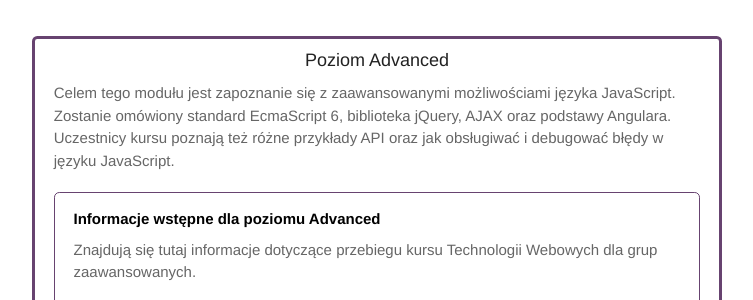
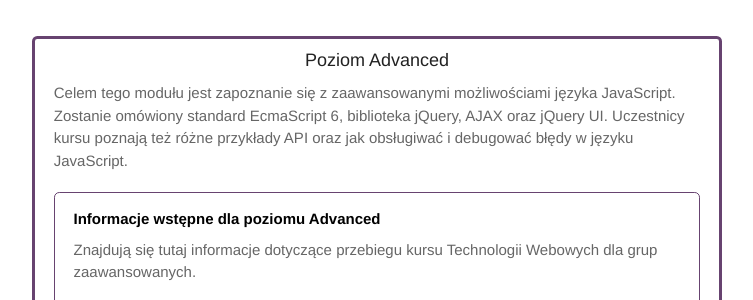
Before and after one commit to marcin-szczepanski/TWE, a Jekyll site: the page built from index.html, in a window 1280 px wide and 900 px high, scrolled down 3916 px. Shown: the part 176-476 px from the top of the window, without its empty margins (263-1016 px from the left). Built offline with Jekyll 4.4.1, drawn with Linux system fonts in a browser that asks for light colours; some web fonts are replaced.

Commit message:
Update index.html

```diff
--- a/index.html
+++ b/index.html
@@ -172,7 +172,7 @@ layout: default
             </section>
 		<section class="modules" id="advanced">
                 <div class="center h2">Poziom Advanced</div>
-                <p>Celem tego modułu jest zapoznanie się z&nbsp;zaawansowanymi możliwościami języka JavaScript. Zostanie omówiony standard EcmaScript 6, biblioteka jQuery, AJAX oraz podstawy Angulara. Uczestnicy kursu poznają też różne przykłady API oraz jak obsługiwać i debugować błędy w języku JavaScript.</p>
+                <p>Celem tego modułu jest zapoznanie się z&nbsp;zaawansowanymi możliwościami języka JavaScript. Zostanie omówiony standard EcmaScript 6, biblioteka jQuery, AJAX oraz jQuery UI. Uczestnicy kursu poznają też różne przykłady API oraz jak obsługiwać i debugować błędy w języku JavaScript.</p>
                     <div class="module">
                         <dl>
                             <dt>Informacje wstępne dla poziomu Advanced</dt>
```
